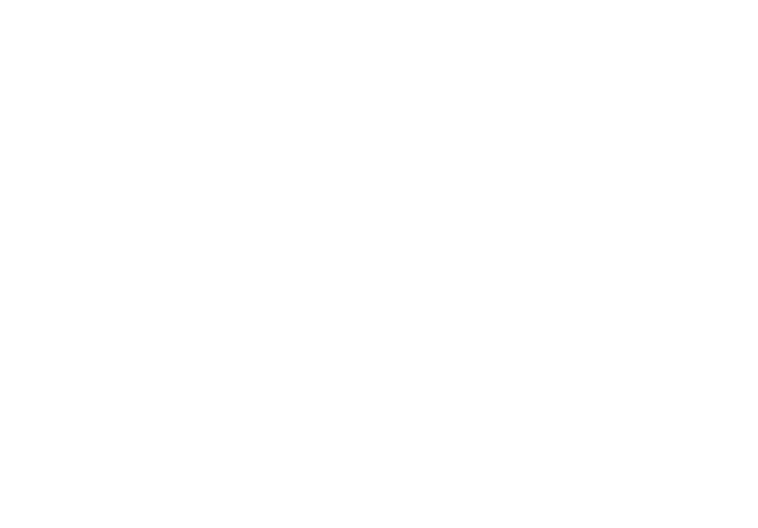
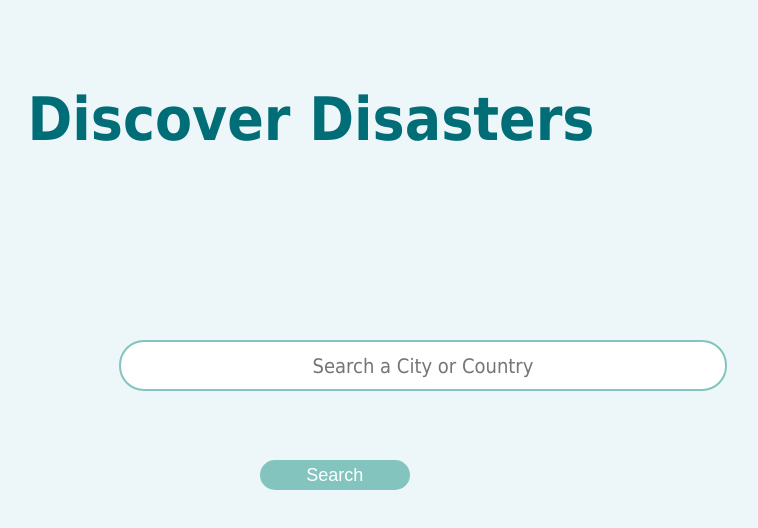
Before and after one commit to ahmednuur90/DiscoverDisasters, a plain HTML site: page index.html in a window 1280 px wide. Shown: the whole page, without its empty margins (329-1087 px from the left). Drawn offline with Linux system fonts and the light colour scheme.

Commit message:
Added search bar and button for searching, as well as title

```diff
--- a/index.css
+++ b/index.css
@@ -0,0 +1,53 @@
+h1{
+    text-align: center;
+    font-family: "Tahoma";
+    color: #006d77;
+
+
+}
+
+body{
+    background-color: #EDF6F9;
+}
+
+.search{
+    position: absolute;
+    top: 40%;
+    left: 35%;
+    width: 600px;
+}
+
+.search input[type = "text"]{
+    display: block;
+    margin: 20px auto;
+    border-radius: 25px;
+    width: 600px;
+    height: 45px;
+    font-family: Tahoma;
+    text-align: center;
+    border: 2px solid #83c5be;
+    transition: 0.25s;
+}
+
+.searchButton{
+    border: 0;
+    width: 150px;
+    height: 30px;
+    margin: 20px auto;
+    position: absolute;
+    top: 55%;
+    left: 46%;
+    border-radius: 25px;
+    cursor: pointer;
+    background-color: #83c5be;
+    color: white;
+}
+
+.search input[type="text"]:focus{
+    width: 800px;
+    border: 2px #006d77;
+}
+
+.searchButton:hover{
+    background-color: #006d77;
+}
--- a/index.html
+++ b/index.html
@@ -2,9 +2,21 @@
 <html lang="en">
 <head>
     <meta charset="UTF-8">
-    <title>Title</title>
+    <title>Discover Disasters</title>
+    <script type="text/javascript" src="eel.js"></script>
+    <link rel="stylesheet" href="index.css">
 </head>
 <body>
+    <br><br>
+    <h1 style="font-size: 60px">Discover Disasters</h1>
+    <form class="search">
+        <input type="text" id="text" class="text" style="font-size: 20px" placeholder="Search a City or Country">
+    </form>
+    <button style="font-size: 18px" class="searchButton">Search</button>
+
+    <script type="text/javascript">
+        const name =document.getElementById("text");
+    </script>
 
 </body>
 </html>
```
